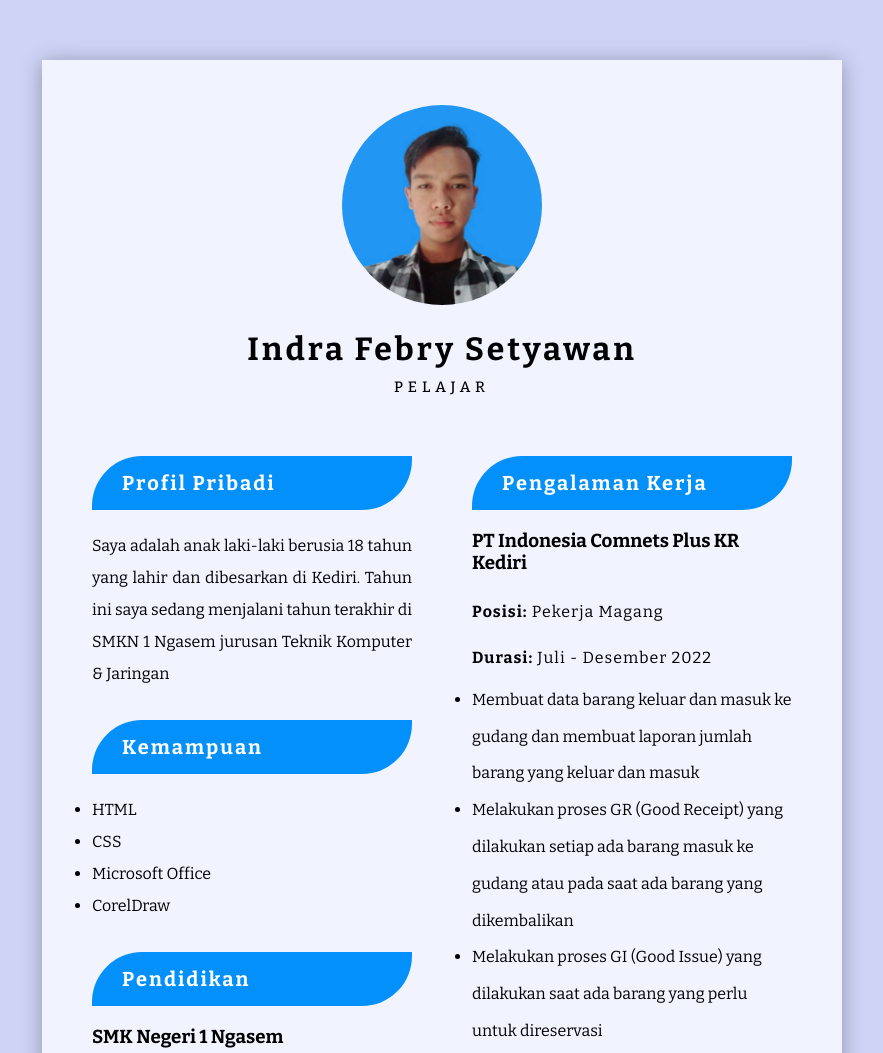
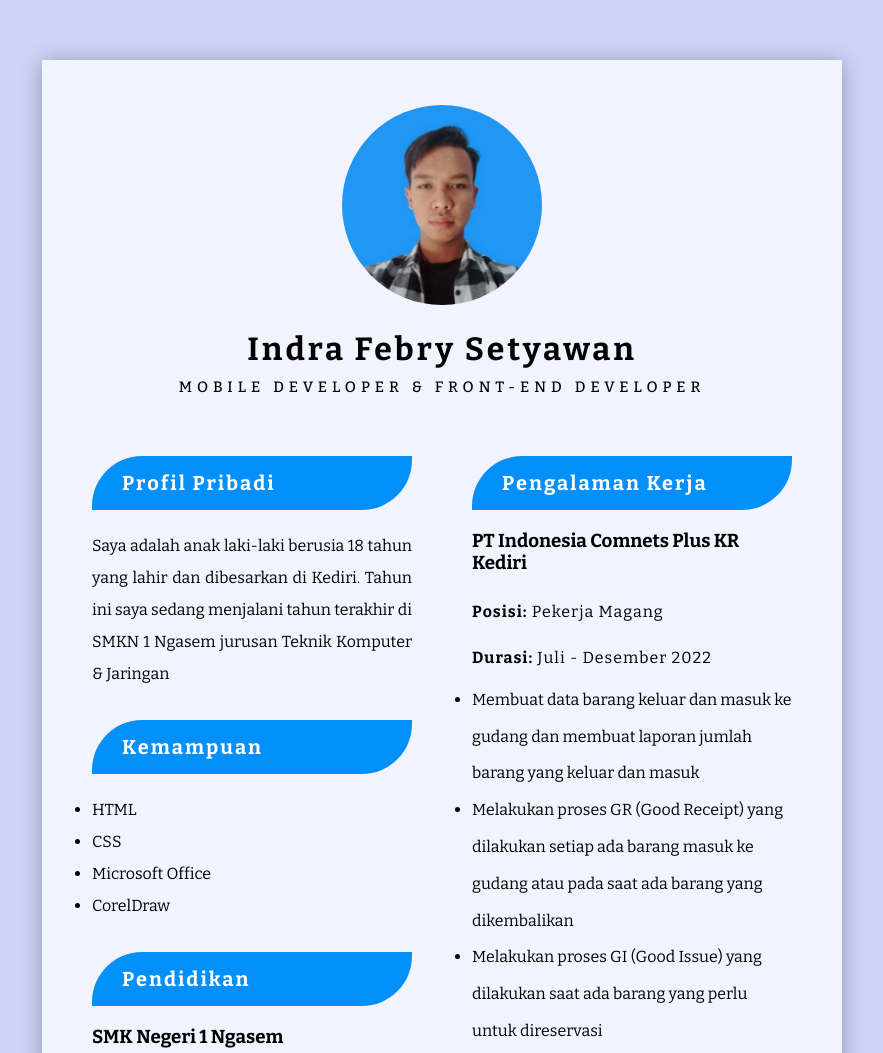
Before and after one commit to Indrafebry/Indrafebry.github.io, a plain HTML site: page index.html in a window 1280 px wide. Shown: the top 1053 px of the page, without its empty margins (198-1081 px from the left). Drawn offline with nearby package versions, Linux system fonts and the light colour scheme.

Commit message:
UPDATE: position

```diff
--- a/index.html
+++ b/index.html
@@ -17,7 +17,7 @@
 				<img src="img.jpg" alt="Profil">
 			</div>
 			<h1>Indra Febry Setyawan</h1>
-			<h3>Pelajar</h3>
+			<h3>Mobile Developer & Front-End Developer</h3>
 		</div>
 
 		<div class="main">
```
